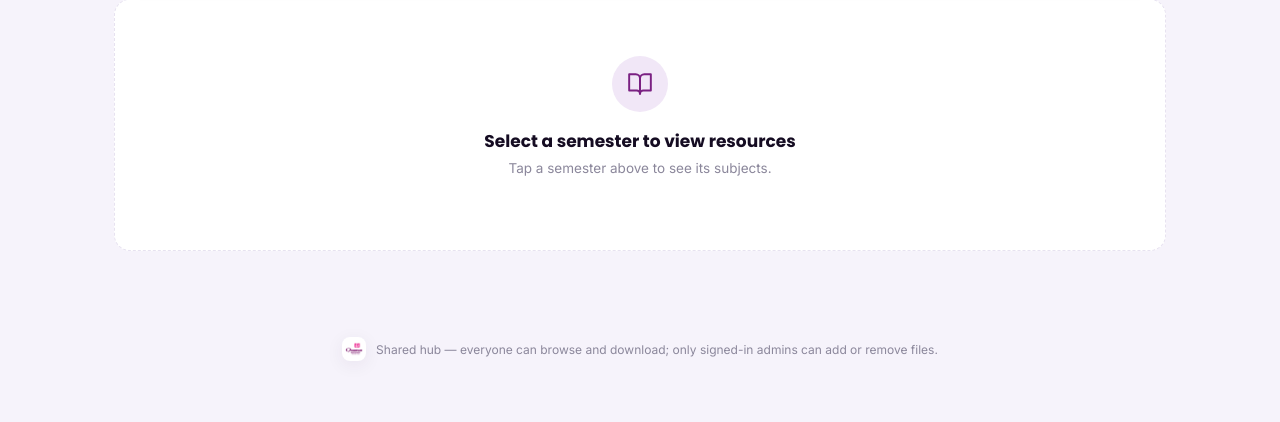
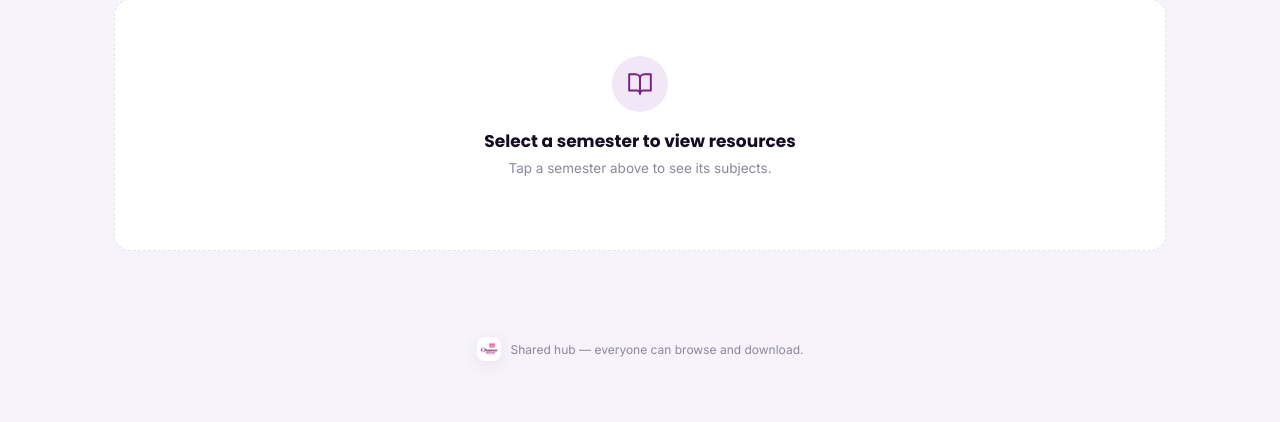
Before and after one commit to Vishalsingh002/cse-resource-hub, a Flask app: page / in a window 1280 px wide. Shown: the part 378-800 px from the top of the page. Run offline with Flask 3, Linux system fonts and the light colour scheme; data that the repository does not hold is empty.

```diff
--- a/templates/index.html
+++ b/templates/index.html
@@ -90,7 +90,7 @@
 
   <footer class="site-footer">
     <img class="logo-mark-sm" src="{{ url_for('static', filename='logo.png') }}" alt="" />
-    Shared hub — everyone can browse and download; only signed-in admins can add or remove files.
+    Shared hub — everyone can browse and download.
   </footer>
 
   <!-- Admin Login Modal -->
```
